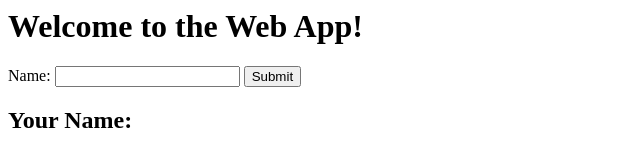
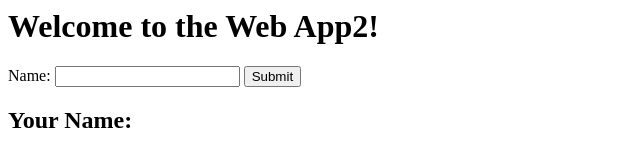
Before and after one commit to shehinshaji/test-web-app, a plain HTML site: page index.html in a window 1280 px wide. Shown: the full height of the page, 0-640 px from the left. Drawn offline with Linux system fonts and the light colour scheme.

Commit message:
modiefied

```diff
--- a/index.html
+++ b/index.html
@@ -1,6 +1,6 @@
 <html>
 <body>
-    <h1>Welcome to the Web App!</h1>
+    <h1>Welcome to the Web App2!</h1>
     <form action="/" method="POST">
         Name: <input type="text" name="username">
         <input type="submit" value="Submit">
```
